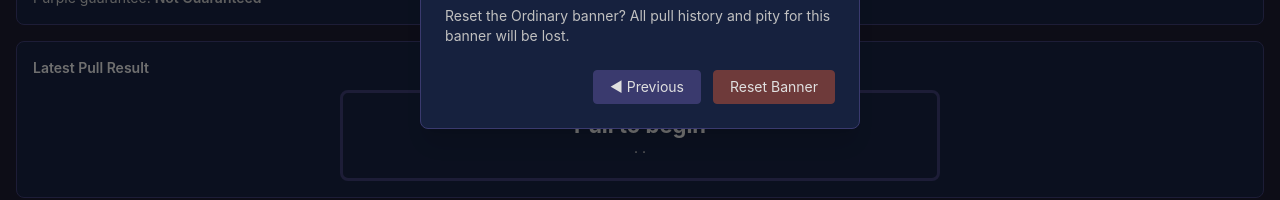
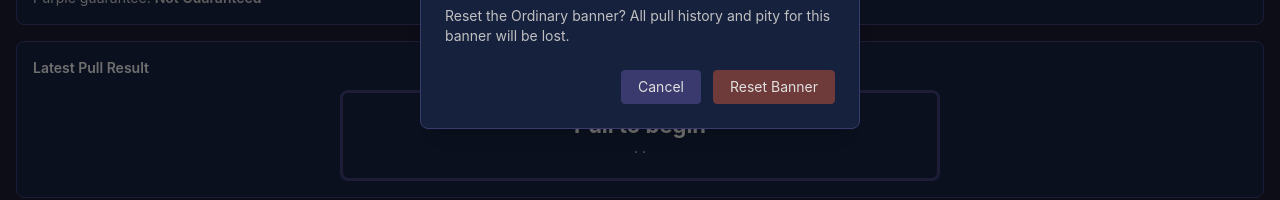
Before and after one commit to Oereor/HSR-Gacha-Simulator-Cross-Platform, a Vue app: page / in a window 1280 px wide. Both pictures are taken after a click on the button "Reset Banner". Shown: the part 367-567 px from the top of the page. Built offline with nearby package versions, Linux system fonts and the light colour scheme.

Commit message:
Fixed a l10n issue.

```diff
--- a/public/LanguageConfigs/TextMap.json
+++ b/public/LanguageConfigs/TextMap.json
@@ -1016,6 +1016,10 @@
       "en": "Reset Banner",
       "zh": "重置卡池"
     },
+    "ui.button.cancel": {
+      "en": "Cancel",
+      "zh": "取消"
+    },
     "ui.button.prev_page": {
       "en": "◄ Previous",
       "zh": "◄ 上一个"
--- a/src/components/ConfirmDialog.vue
+++ b/src/components/ConfirmDialog.vue
@@ -32,7 +32,7 @@ const emit = defineEmits<{
           @click="emit('cancel')"
           class="px-4 py-1.5 bg-btn-primary hover:bg-btn-hover active:bg-btn-active border border-card-border rounded text-text-primary text-sm cursor-pointer transition-colors"
         >
-          {{ cancelLabel ?? l10n.get('ui.button.prev_page') }}
+          {{ cancelLabel ?? l10n.get('ui.button.cancel') }}
         </button>
         <button
           @click="emit('confirm')"
```
